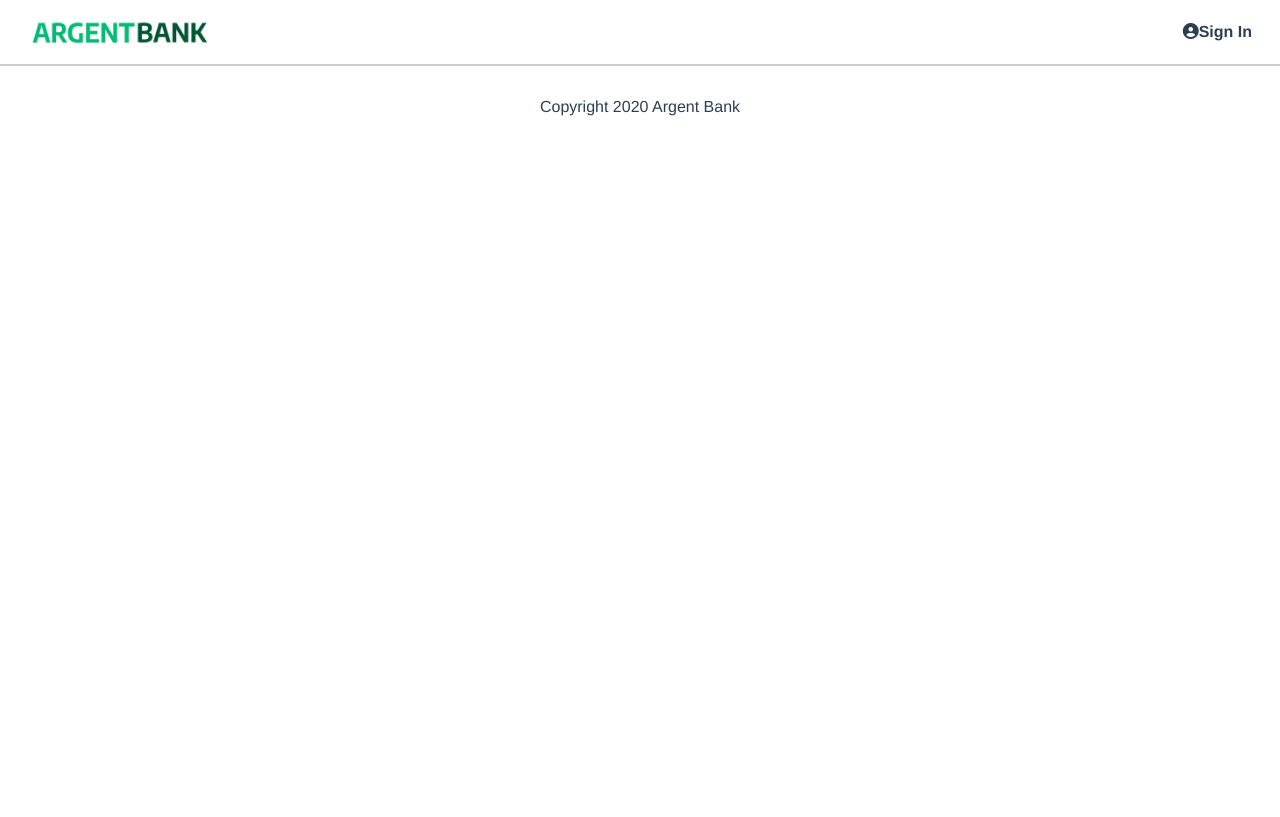
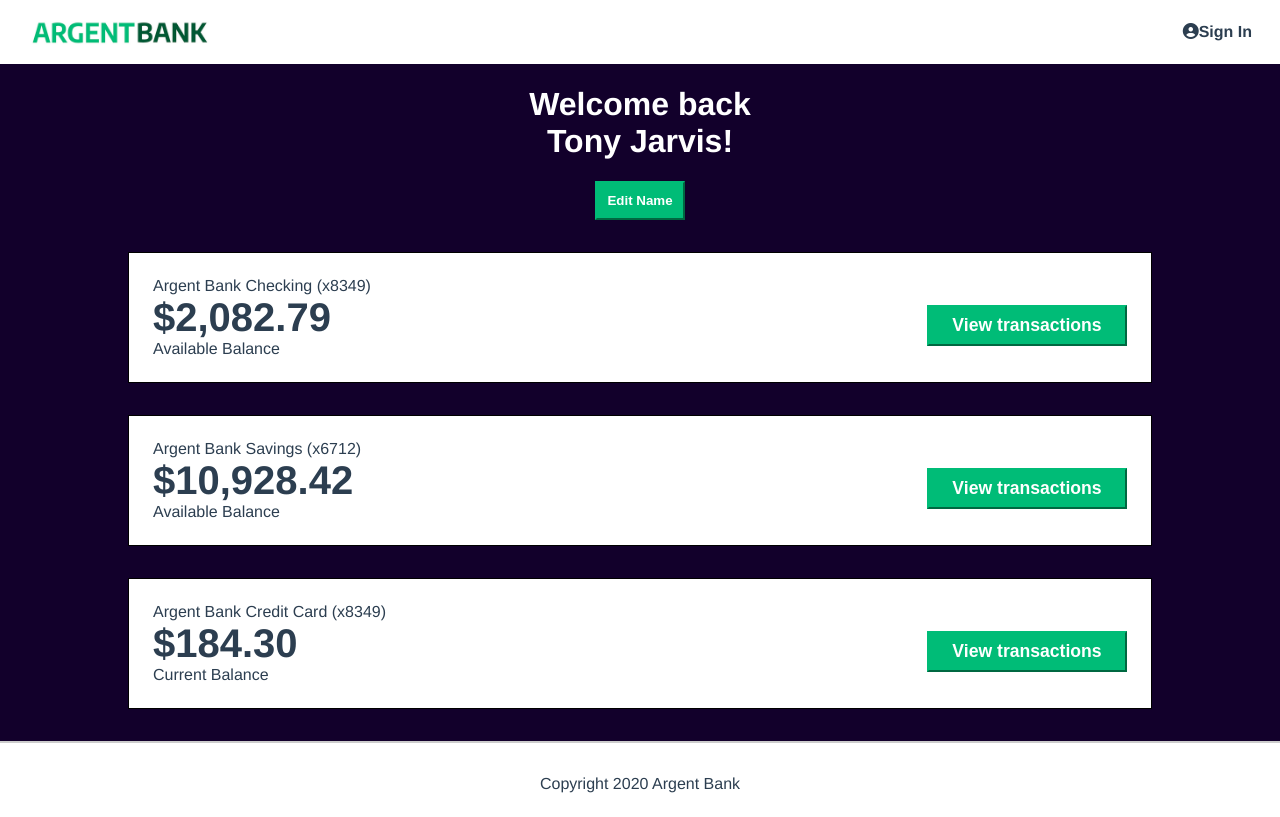
Before and after one commit to Mabuljo/Argentbank, a React (Create React App) app: page /user in a window 1280 px wide. Built offline with nearby package versions, Linux system fonts and the light colour scheme.

Commit message:
creation des composants account et de la page composant User

```diff
--- a/src/App.js
+++ b/src/App.js
@@ -1,19 +1,21 @@
-import { Routes, Route } from "react-router-dom";
+import { Routes, Route, BrowserRouter } from "react-router-dom";
 import Header from "./components/Header";
 import Home from "./pages/Home";
 import Footer from "./components/Footer";
 import Signin from "./pages/Signin";
+import User from "./pages/User";
 
 function App() {
   return (
-    <div className="App">
+    <BrowserRouter>
       <Header />
-      <Routes>
-        <Route path="/" element={<Home />} />
-        <Route path="/signin" element={<Signin />} />
-      </Routes>
+        <Routes>
+          <Route path="/" element={<Home />} />
+          <Route path="/signin" element={<Signin />} />
+          <Route path="/user" element={<User />} />
+        </Routes>
       <Footer />
-    </div>
+    </BrowserRouter>
   );
 }
 
--- a/src/assets/main.css
+++ b/src/assets/main.css
@@ -6,7 +6,7 @@ html {
   color: #2c3e50;
 }
 
-body {
+#root, body {
   margin: 0;
   display: flex;
   flex-direction: column;
--- /dev/null
+++ b/src/components/Account.jsx
@@ -0,0 +1,18 @@
+import React from 'react';
+
+const Account = ({title, amount, description}) => {
+    return (
+        <section className="account">
+            <div className="account-content-wrapper">
+                <h3 className="account-title">{title}</h3>
+                <p className="account-amount">{amount}</p>
+                <p className="account-amount-description">{description}</p>
+            </div>
+            <div className="account-content-wrapper cta">
+                <button className="transaction-button">View transactions</button>
+            </div>
+      </section>
+    );
+};
+
+export default Account;
--- a/src/components/Header.jsx
+++ b/src/components/Header.jsx
@@ -1,24 +1,24 @@
 import React from 'react';
 import bankLogo from '../assets/img/argentBankLogo.png';
-import { NavLink } from "react-router-dom";
+import { Link } from "react-router-dom";
 
 const Header = () => {
     return (
         <header>
             <nav className="main-nav">
-                <NavLink to="/" className="main-nav-logo">
+                <Link to="/" className="main-nav-logo">
                     <img
                     className="main-nav-logo-image"
                     src={bankLogo}
                     alt="Argent Bank Logo"
                     />
                     <h1 className="sr-only">Argent Bank</h1>
-                </NavLink>
+                </Link>
                 <div>
-                    <NavLink to="/signin" className="main-nav-item">
+                    <Link to="/signin" className="main-nav-item">
                         <i className="fa fa-user-circle"></i>
                         Sign In
-                    </NavLink>
+                    </Link>
                 </div>
             </nav>
         </header>
--- a/src/index.js
+++ b/src/index.js
@@ -2,13 +2,10 @@ import React from "react";
 import ReactDOM from "react-dom/client";
 import "./assets/main.css";
 import App from "./App";
-import { BrowserRouter } from "react-router-dom";
 
 const root = ReactDOM.createRoot(document.getElementById("root"));
 root.render(
   <React.StrictMode>
-    <BrowserRouter>
       <App />
-    </BrowserRouter>
   </React.StrictMode>
 );
--- a/src/pages/Signin.jsx
+++ b/src/pages/Signin.jsx
@@ -19,7 +19,7 @@ const Signin = () => {
                         <input type="checkbox" id="remember-me" />
                         <label htmlFor="remember-me">Remember me</label>
                     </div>
-                    <button className="sign-in-button">Sign In</button>
+                    <button className="sign-in-button" type="submit">Sign In</button>
                 </form>
             </section>
         </main>
--- /dev/null
+++ b/src/pages/User.jsx
@@ -0,0 +1,19 @@
+import React from 'react';
+import Account from '../components/Account';
+
+const User = () => {
+    return (
+        <main className="main bg-dark">
+            <div className="header">
+                <h1>Welcome back<br />Tony Jarvis!</h1>
+                <button className="edit-button">Edit Name</button>
+            </div>
+            <h2 className="sr-only">Accounts</h2>
+            <Account title="Argent Bank Checking (x8349)" amount="$2,082.79" description="Available Balance" />
+            <Account title="Argent Bank Savings (x6712)" amount="$10,928.42" description="Available Balance" />
+            <Account title="Argent Bank Credit Card (x8349)" amount="$184.30" description="Current Balance" />
+        </main>
+    );
+};
+
+export default User;
```
Also changed, not shown: 1 other file (tests, documents, lock files or other folders).
